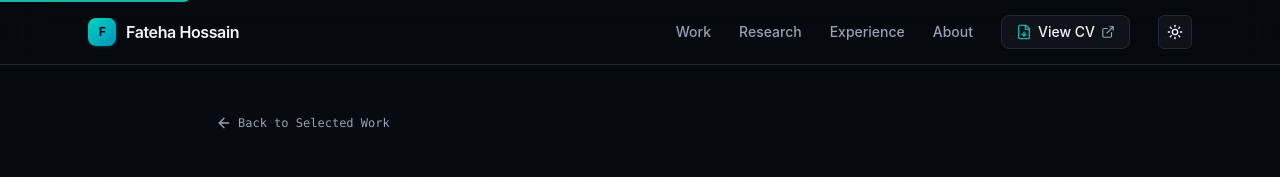
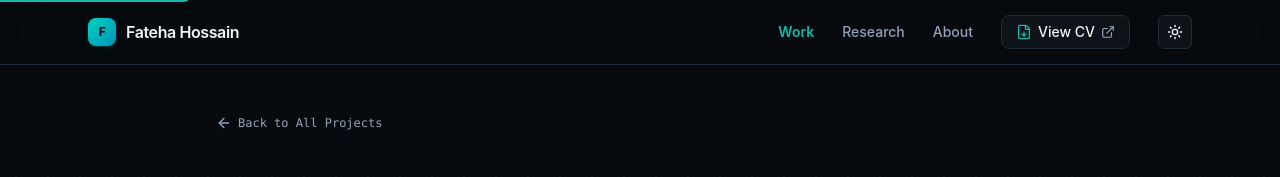
Before and after one commit to anushka06onu/portfolio-site, a Next.js app: page /projects/computepulse in a window 1280 px wide. Shown: the top 177 px of the page. Built offline with nearby package versions, Linux system fonts and the light colour scheme.

Commit message:
fix(routing): replace all hash routes with clean /projects, /research, /work, and /about page paths

```diff
--- a/src/app/about/page.tsx
+++ b/src/app/about/page.tsx
@@ -183,18 +183,18 @@ export default function AboutPage() {
       {/* Footer Navigation */}
       <div className="pt-6 border-t border-[var(--border-color)] flex flex-wrap items-center justify-between gap-4 text-sm font-medium">
         <Link
-          href="/#work"
+          href="/projects"
           className="inline-flex items-center gap-1.5 text-[var(--primary-accent)] hover:underline font-semibold"
         >
           <ArrowLeft className="w-4 h-4" />
-          <span>View Featured Projects</span>
+          <span>View All Projects</span>
         </Link>
-        <Link
-          href="/#contact"
+        <a
+          href={`mailto:${siteConfig.links.email}`}
           className="inline-flex items-center gap-1.5 text-[var(--text-main)] hover:text-[var(--primary-accent)] font-medium"
         >
-          <span>Get in Touch</span>
-        </Link>
+          <span>Get in Touch ({siteConfig.links.email})</span>
+        </a>
       </div>
     </div>
   );
--- a/src/app/page.tsx
+++ b/src/app/page.tsx
@@ -69,13 +69,13 @@ export default function HomePage() {
 
               {/* Action Buttons & Social Links */}
               <div className="flex flex-wrap items-center gap-3 pt-1 text-sm font-medium">
-                <a
-                  href="#work"
+                <Link
+                  href="/projects"
                   className="btn-gradient inline-flex items-center gap-2 px-4 py-2.5 rounded-lg text-slate-950 font-semibold shadow-md shadow-teal-500/20"
                 >
                   <span>Explore My Work</span>
-                  <ArrowDown className="w-4 h-4" />
-                </a>
+                  <ArrowRight className="w-4 h-4" />
+                </Link>
 
                 <a
                   href={siteConfig.links.resume}
--- a/src/app/projects/[slug]/page.tsx
+++ b/src/app/projects/[slug]/page.tsx
@@ -87,11 +87,11 @@ export default async function CaseStudyPage({ params }: Props) {
       {/* Top Back Navigation */}
       <div>
         <Link
-          href="/#work"
+          href="/projects"
           className="inline-flex items-center gap-1.5 text-xs font-mono text-[var(--text-muted)] hover:text-[var(--primary-accent)] transition-colors font-medium"
         >
           <ArrowLeft className="w-4 h-4" />
-          <span>Back to Selected Work</span>
+          <span>Back to All Projects</span>
         </Link>
       </div>
 
@@ -383,11 +383,11 @@ export default async function CaseStudyPage({ params }: Props) {
       {/* Bottom Navigation */}
       <div className="pt-6 border-t border-[var(--border-color)] flex flex-wrap items-center justify-between gap-4 font-mono text-xs">
         <Link
-          href="/#work"
+          href="/projects"
           className="inline-flex items-center gap-1.5 text-[var(--primary-accent)] hover:underline font-semibold"
         >
           <ArrowLeft className="w-4 h-4" />
-          <span>Back to All Selected Work</span>
+          <span>Back to All Projects</span>
         </Link>
         <Link
           href="/research"
--- a/src/app/research/page.tsx
+++ b/src/app/research/page.tsx
@@ -188,7 +188,7 @@ export default function ResearchPage() {
       {/* Footer Actions */}
       <div className="pt-6 border-t border-[var(--border-color)] flex flex-wrap items-center justify-between gap-4 font-mono text-xs">
         <Link
-          href="/#work"
+          href="/projects"
           className="inline-flex items-center gap-1.5 text-[var(--primary-accent)] hover:underline font-semibold"
         >
           <ArrowLeft className="w-4 h-4" />
--- /dev/null
+++ b/src/app/work/page.tsx
@@ -0,0 +1,5 @@
+import { redirect } from "next/navigation";
+
+export default function WorkPage() {
+  redirect("/projects");
+}
--- a/src/components/Navbar.tsx
+++ b/src/components/Navbar.tsx
@@ -12,9 +12,8 @@ export default function Navbar() {
   const pathname = usePathname();
 
   const navLinks = [
-    { label: "Work", href: "/#work" },
-    { label: "Research", href: "/#research" },
-    { label: "Experience", href: "/#experience" },
+    { label: "Work", href: "/projects" },
+    { label: "Research", href: "/research" },
     { label: "About", href: "/about" }
   ];
 
@@ -44,7 +43,7 @@ export default function Navbar() {
               const isActive =
                 link.href === "/"
                   ? pathname === "/"
-                  : pathname.startsWith(link.href.replace("/#", "/"));
+                  : pathname === link.href || (link.href !== "/" && pathname.startsWith(link.href));
               return (
                 <Link
                   key={link.label}
--- a/src/content/site.ts
+++ b/src/content/site.ts
@@ -27,7 +27,7 @@ export const siteConfig = {
     intro:
       "Undergraduate researcher and software engineer specializing in health informatics, parameter-efficient foundation models, explainable machine learning, and resilient software backends. Experienced in building reproducible ML pipelines, distributed telemetry tools, and production web platforms.",
     buttons: {
-      work: { label: "Selected Work", href: "#work" },
+      work: { label: "Explore My Work", href: "/projects" },
       research: { label: "Research Roadmap", href: "/research" },
       cv: { label: "View CV", href: "/resume.pdf" }
     }
```
